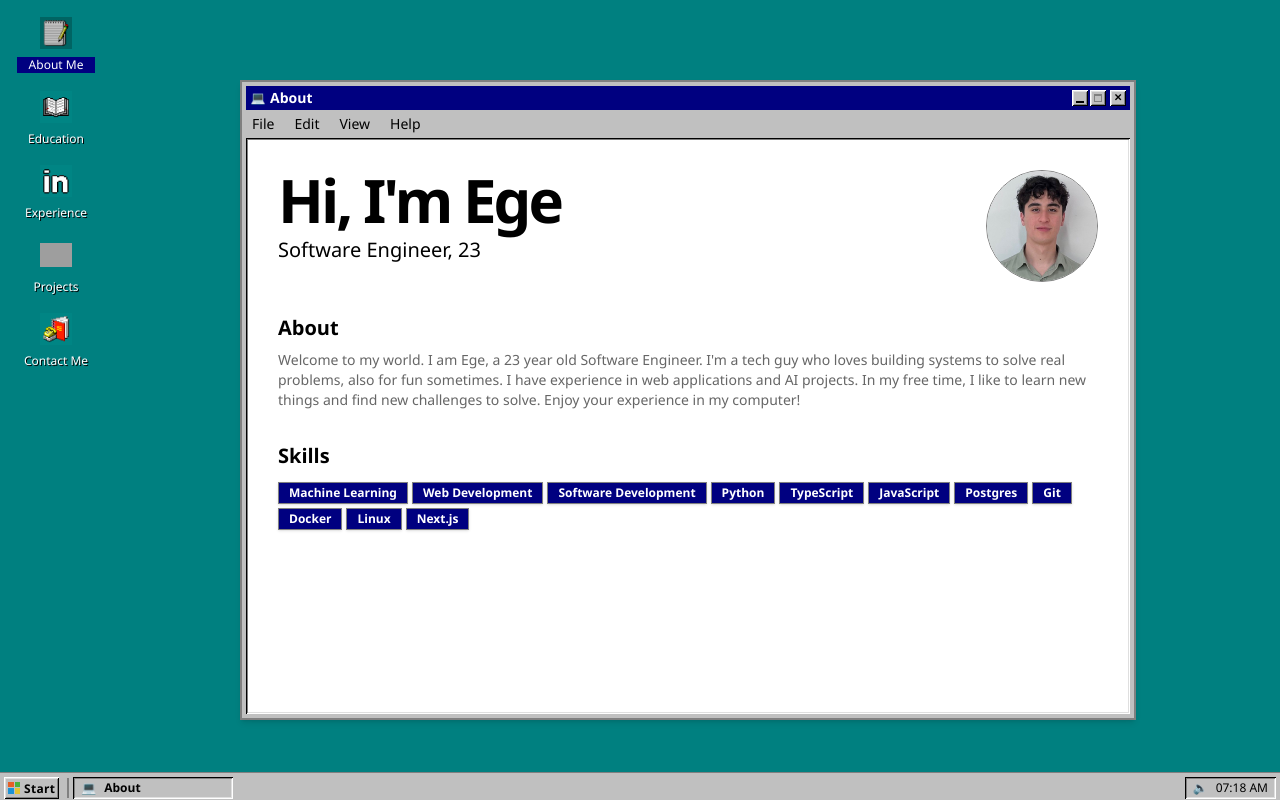
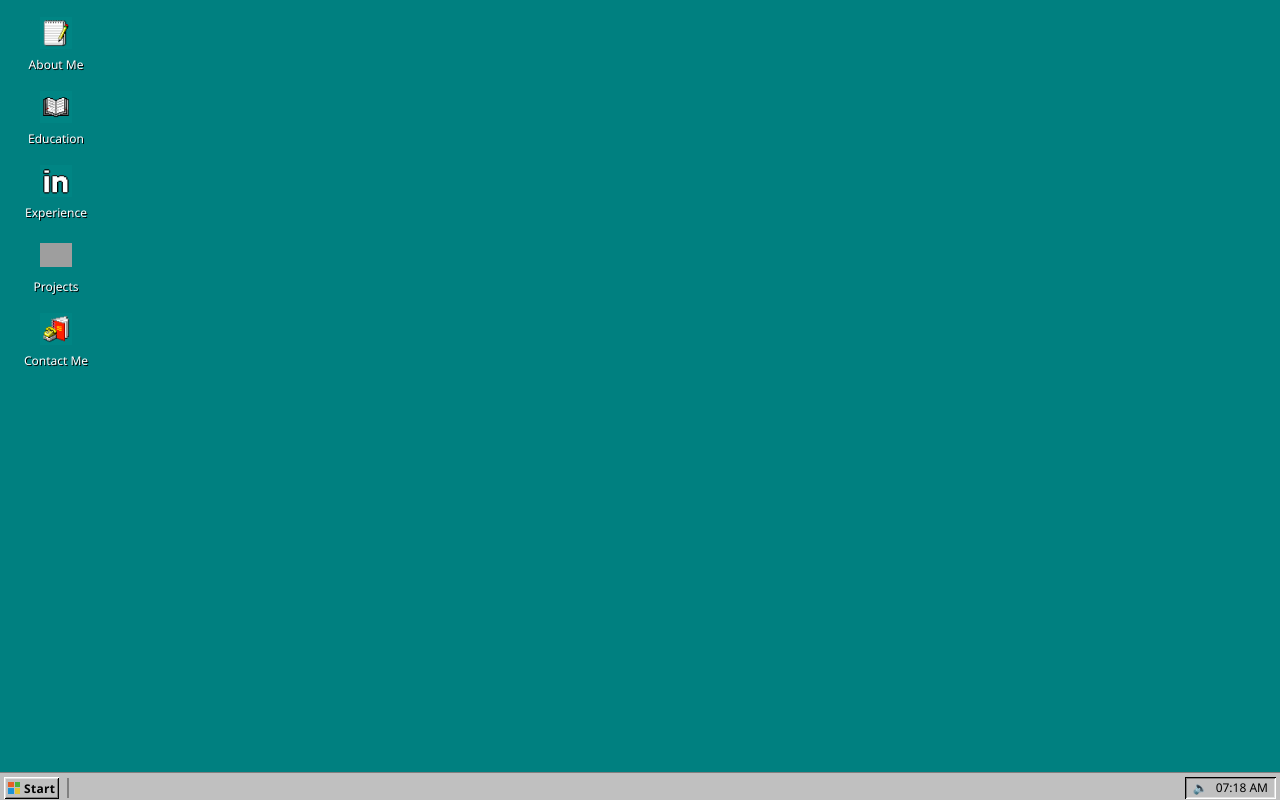
Before and after one commit to yegekucuk/yegekucuk.github.io, a React (Vite) app: page / in a window 1280 px wide. Built offline with nearby package versions, Linux system fonts and the light colour scheme; grey boxes are pictures that could not be loaded.

Commit message:
feat: allow multiple windows

```diff
--- a/src/App.tsx
+++ b/src/App.tsx
@@ -25,30 +25,49 @@ function App() {
     contact,
   } = portfolioConfig;
 
-  const [activeWindow, setActiveWindow] = useState<string | null>("About");
-  const [isMinimized, setIsMinimized] = useState(false);
-  const { position, handleMouseDown } = useDraggable({ x: 0, y: 0 });
+  const [openWindows, setOpenWindows] = useState<string[]>([]);
+  const [focusedWindow, setFocusedWindow] = useState<string | null>(null);
+  const [minimizedWindows, setMinimizedWindows] = useState<string[]>([]);
 
   const handleIconClick = (windowName: string) => {
-    setActiveWindow(windowName);
-    setIsMinimized(false);
+    if (!openWindows.includes(windowName)) {
+      setOpenWindows([...openWindows, windowName]);
+    }
+    setFocusedWindow(windowName);
+    setMinimizedWindows(minimizedWindows.filter(name => name !== windowName));
   };
 
-  const handleCloseWindow = () => {
-    setActiveWindow(null);
-    setIsMinimized(false);
+  const handleCloseWindow = (windowName: string) => {
+    setOpenWindows(openWindows.filter(name => name !== windowName));
+    if (focusedWindow === windowName) {
+      setFocusedWindow(null);
+    }
   };
 
-  const handleMinimize = () => {
-    setIsMinimized(true);
+  const handleMinimize = (windowName: string) => {
+    setMinimizedWindows([...minimizedWindows, windowName]);
+    if (focusedWindow === windowName) {
+      setFocusedWindow(null);
+    }
   };
 
-  const toggleMinimize = () => {
-    setIsMinimized(!isMinimized);
+  const handleFocus = (windowName: string) => {
+    setFocusedWindow(windowName);
+    setMinimizedWindows(minimizedWindows.filter(name => name !== windowName));
   };
 
-  const renderContent = () => {
-    switch (activeWindow) {
+  const toggleMinimize = (windowName: string) => {
+    if (minimizedWindows.includes(windowName)) {
+      handleFocus(windowName);
+    } else if (focusedWindow === windowName) {
+      handleMinimize(windowName);
+    } else {
+      handleFocus(windowName);
+    }
+  };
+
+  const renderContent = (windowName: string | null) => {
+    switch (windowName) {
       case "About":
         return (
           <div className="flex flex-col gap-8">
@@ -94,6 +113,8 @@ function App() {
     }
   };
 
+
+
   return (
     <main className="h-screen w-screen bg-[#008080] overflow-hidden flex flex-col font-sans relative">
       {/* Desktop Area */}
@@ -103,67 +124,58 @@ function App() {
           <DesktopIcon
             label="About Me"
             iconSrc="/icons/Notes.png"
-            isActive={activeWindow === "About"}
+            isActive={focusedWindow === "About"}
             onClick={() => handleIconClick("About")}
           />
           <DesktopIcon
             label="Education"
             iconSrc="/icons/Books.png"
-            isActive={activeWindow === "Education"}
+            isActive={focusedWindow === "Education"}
             onClick={() => handleIconClick("Education")}
           />
           <DesktopIcon
             label="Experience"
             iconSrc="/icons/LinkedIn.png"
-            isActive={activeWindow === "Experience"}
+            isActive={focusedWindow === "Experience"}
             onClick={() => handleIconClick("Experience")}
           />
           <DesktopIcon
             label="Projects"
             iconSrc="/icons/DocumentsFolder.ico"
-            isActive={activeWindow === "Projects"}
+            isActive={focusedWindow === "Projects"}
             onClick={() => handleIconClick("Projects")}
           />
           <DesktopIcon
             label="Contact Me"
             iconSrc="/icons/Contacts.png"
-            isActive={activeWindow === "Contact Me"}
+            isActive={focusedWindow === "Contact Me"}
             onClick={() => handleIconClick("Contact Me")}
           />
         </div>
 
         {/* Window Area */}
-        <div className="flex-1 flex items-center justify-center p-4 relative overflow-hidden">
-          {activeWindow && (
-            <div
-              className={`
-                w-full max-w-4xl h-[80vh] z-50
-                ${isMinimized ? 'hidden' : 'block'}
-              `}
-              style={{
-                transform: `translate(${position.x}px, ${position.y}px)`,
-              }}
+        <div className="flex-1 relative overflow-hidden pointer-events-none">
+          {openWindows.map((windowName) => (
+            <WindowController
+              key={windowName}
+              title={windowName}
+              isFocused={focusedWindow === windowName}
+              isMinimized={minimizedWindows.includes(windowName)}
+              onClose={() => handleCloseWindow(windowName)}
+              onMinimize={() => handleMinimize(windowName)}
+              onFocus={() => handleFocus(windowName)}
             >
-              <WindowFrame
-                title={activeWindow}
-                onClose={handleCloseWindow}
-                onMinimize={handleMinimize}
-                onMaximize={() => {}}
-                onTitleMouseDown={handleMouseDown}
-              >
-                <div className="p-4">
-                  {renderContent()}
-                </div>
-              </WindowFrame>
-            </div>
-          )}
+              {renderContent(windowName)}
+            </WindowController>
+          ))}
         </div>
       </div>
 
       {/* Taskbar */}
       <Taskbar
-        activeWindow={activeWindow || undefined}
-        isMinimized={isMinimized}
+        openWindows={openWindows}
+        focusedWindow={focusedWindow}
+        minimizedWindows={minimizedWindows}
         onTaskClick={toggleMinimize}
         onStartClick={() => alert("Start Menu - Coming Soon!")}
       />
@@ -171,4 +183,53 @@ function App() {
   );
 }
 
+interface WindowControllerProps {
+  title: string;
+  isFocused: boolean;
+  isMinimized: boolean;
+  onClose: () => void;
+  onMinimize: () => void;
+  onFocus: () => void;
+  children: React.ReactNode;
+}
+
+function WindowController({
+  title,
+  isFocused,
+  isMinimized,
+  onClose,
+  onMinimize,
+  onFocus,
+  children
+}: WindowControllerProps) {
+  const { position, handleMouseDown } = useDraggable({ x: 0, y: 0 });
+
+  return (
+    <div
+      className={`
+        absolute top-10 left-10 w-full max-w-4xl h-[80vh] pointer-events-auto
+        ${isMinimized ? 'hidden' : 'block'}
+      `}
+      style={{
+        transform: `translate(${position.x}px, ${position.y}px)`,
+        zIndex: isFocused ? 50 : 40,
+      }}
+      onMouseDown={onFocus}
+    >
+      <WindowFrame
+        title={title}
+        isActive={isFocused}
+        onClose={onClose}
+        onMinimize={onMinimize}
+        onMaximize={() => {}}
+        onTitleMouseDown={handleMouseDown}
+      >
+        <div className="p-4">
+          {children}
+        </div>
+      </WindowFrame>
+    </div>
+  );
+}
+
 export default App;
--- a/src/components/retro/Taskbar.tsx
+++ b/src/components/retro/Taskbar.tsx
@@ -2,15 +2,17 @@ import { useState, useEffect } from 'react';
 
 interface TaskbarProps {
   onStartClick?: () => void;
-  activeWindow?: string;
-  isMinimized?: boolean;
-  onTaskClick?: () => void;
+  openWindows: string[];
+  focusedWindow: string | null;
+  minimizedWindows: string[];
+  onTaskClick: (windowName: string) => void;
 }
 
 export function Taskbar({
   onStartClick,
-  activeWindow,
-  isMinimized = false,
+  openWindows,
+  focusedWindow,
+  minimizedWindows,
   onTaskClick
 }: TaskbarProps) {
   const [time, setTime] = useState(new Date());
@@ -53,21 +55,27 @@ export function Taskbar({
 
       {/* Active Tasks */}
       <div className="flex-1 flex gap-1 px-0 overflow-hidden">
-        {activeWindow && (
+        {openWindows.map((windowName) => {
+          const isFocused = focusedWindow === windowName;
+          const isMinimized = minimizedWindows.includes(windowName);
+
+          return (
             <button
-            onClick={onTaskClick}
+              key={windowName}
+              onClick={() => onTaskClick(windowName)}
               className={`
-              flex items-center gap-2 px-2 h-[22px] w-[160px]
+                flex items-center gap-2 px-2 h-[22px] w-[140px] md:w-[160px]
                 bg-[#c0c0c0]
-              ${isMinimized ? 'win95-border-outset' : 'win95-border-inset'}
+                ${(!isMinimized && isFocused) ? 'win95-border-inset' : 'win95-border-outset'}
+                ${isFocused ? 'bg-[#dfdfdf]' : ''}
                 cursor-default
               `}
             >
-            {/* Icon */}
               <span className="text-xs">💻</span>
-            <span className="truncate text-xs font-bold">{activeWindow}</span>
+              <span className="truncate text-xs font-bold">{windowName}</span>
             </button>
-        )}
+          );
+        })}
       </div>
 
       {/* System Tray */}
```
Lines whose indentation alone changed are shown as unchanged.
